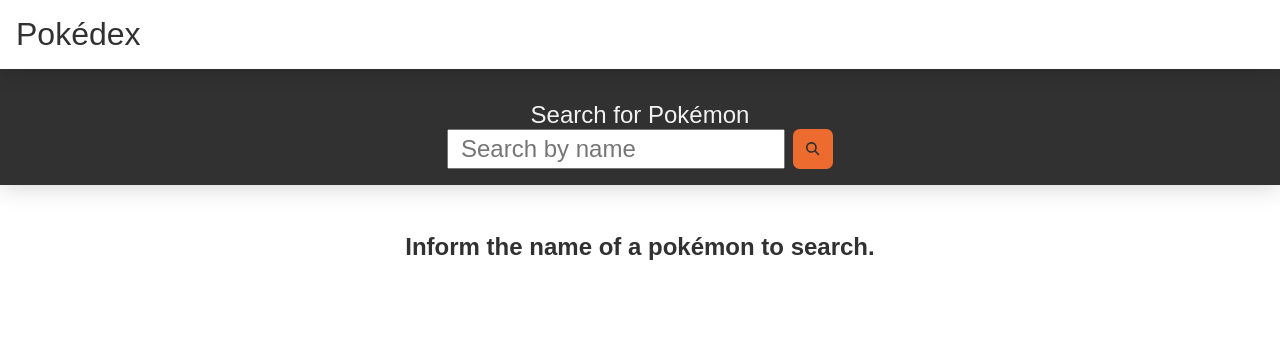
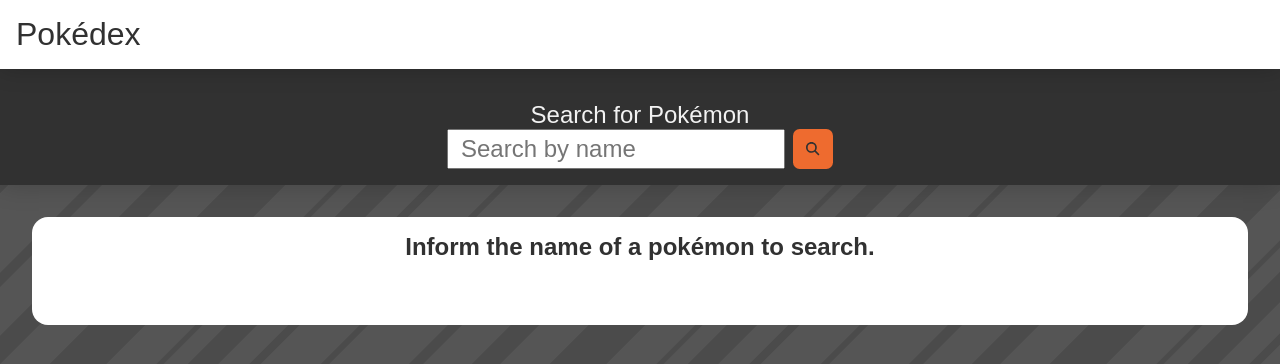
Before and after one commit to LucasHVicente/pokedex-vue, a Vue app: page /#/ in a window 1280 px wide. Shown: the top 364 px of the page. Built offline with nearby package versions, Linux system fonts and the light colour scheme; a web font is replaced by a local one.

Commit message:
fix: router refactory and new background image

```diff
--- a/src/router/index.js
+++ b/src/router/index.js
@@ -1,7 +1,6 @@
-import { createRouter, createWebHashHistory } from "vue-router";
+import { createRouter, createWebHistory } from "vue-router";
 import Home from "../pages/Home.vue";
 import PokemonDetails from "../pages/PokemonDetails.vue";
-import { usePokemon } from "../stores/pokemon";
 
 const routes = [
   {
@@ -15,7 +14,7 @@
 ];
 
 const router = createRouter({
-  history: createWebHashHistory(),
+  history: createWebHistory(),
   routes,
 });
 
--- a/src/styles/global.scss
+++ b/src/styles/global.scss
@@ -7,3 +7,7 @@
   color: $text;
   text-decoration: none;
 }
+
+body {
+  background: #424242 url("../assets/bg.png");
+}
```
